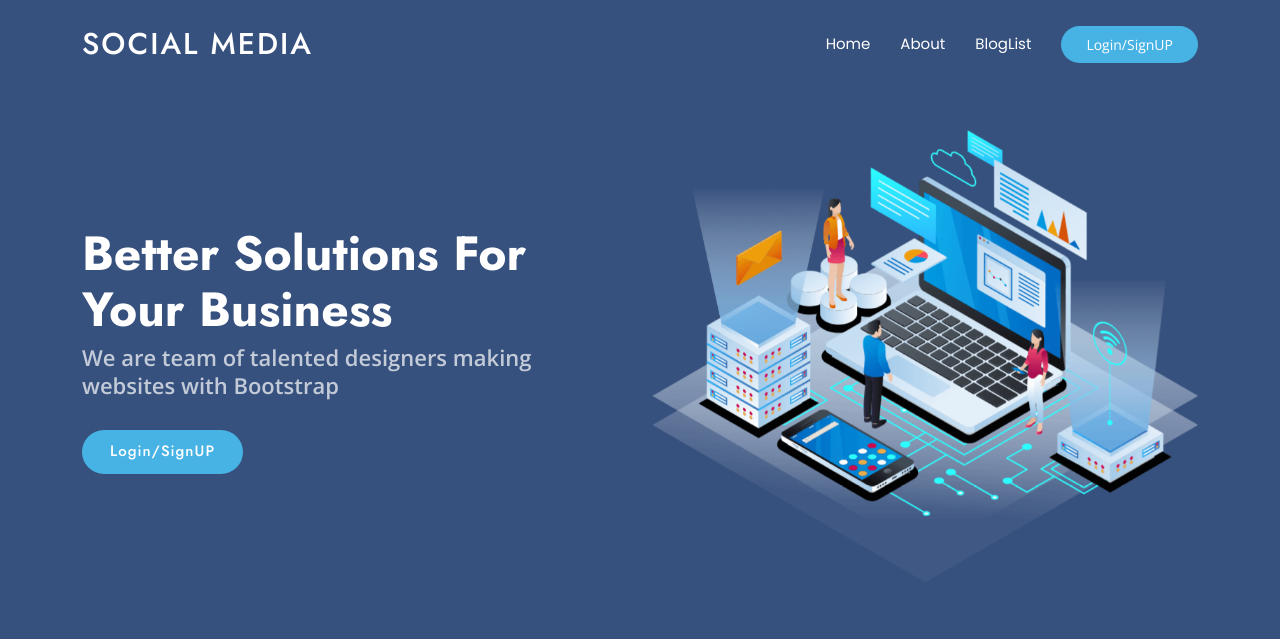
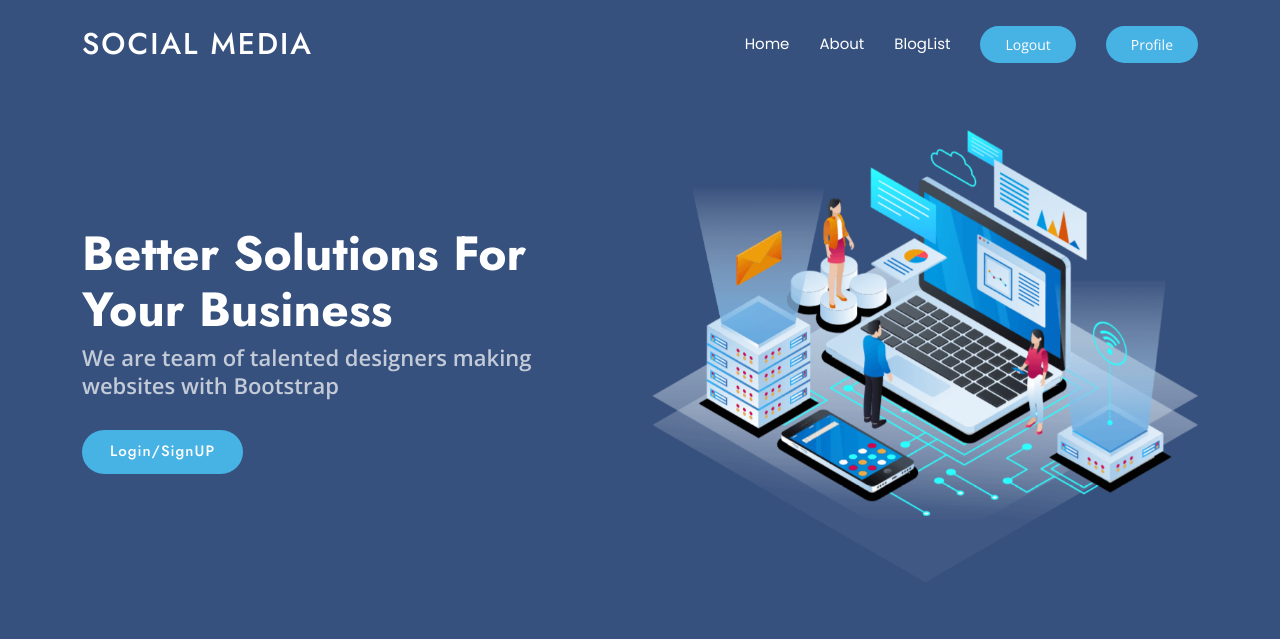
Before and after one commit to ghodsehimanshu17295665/Social, a Django app: page / in a window 1280 px wide. Shown: the top 639 px of the page. Run offline with Django 4.2, Linux system fonts and the light colour scheme; the visitor is signed in with stand-in values (Sample User, id 1); some libraries are stand-ins or nearby versions.

Commit message:
Added templates

```diff
--- a/socialmedia/templates/header.html
+++ b/socialmedia/templates/header.html
@@ -17,7 +17,13 @@
         <i class="mobile-nav-toggle d-xl-none bi bi-list"></i>
       </nav>
 
-      <a class="btn-getstarted" href="{% url 'login_signup' %}">Login/SignUP</a>
+      {% if user.is_authenticated %}
+        <a class="btn-getstarted" href="{% url 'logout' %}">Logout</a>
+        <a class="btn-getstarted" href="{% url 'profilePage' %}">Profile</a>
+      {% else %}
+        <a class="btn-getstarted" href="{% url 'signup' %}">Sign Up</a>
+        <a class="btn-getstarted" href="{% url 'login' %}">Login</a>
+      {% endif %}
 
     </div>
   </header>
```
